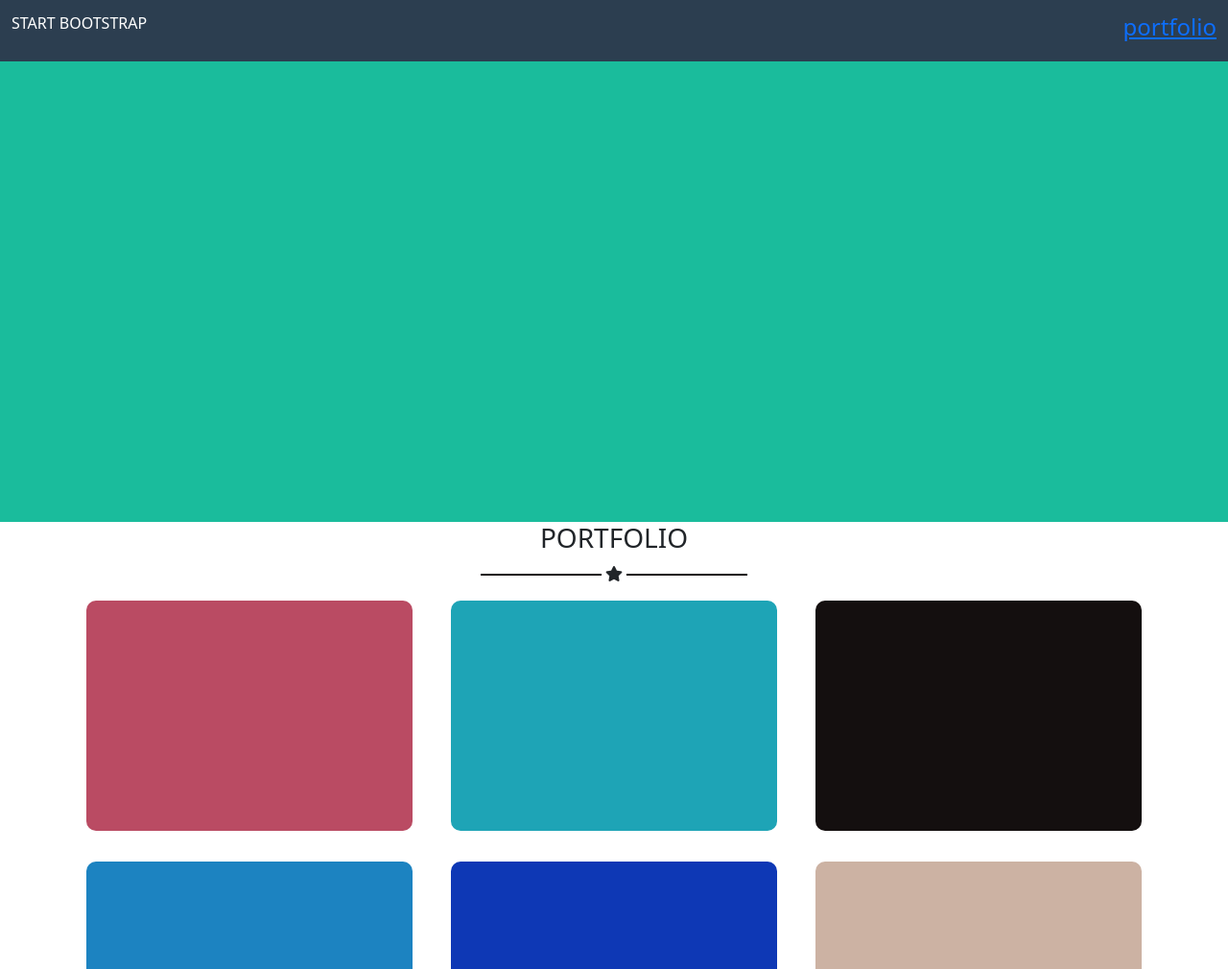
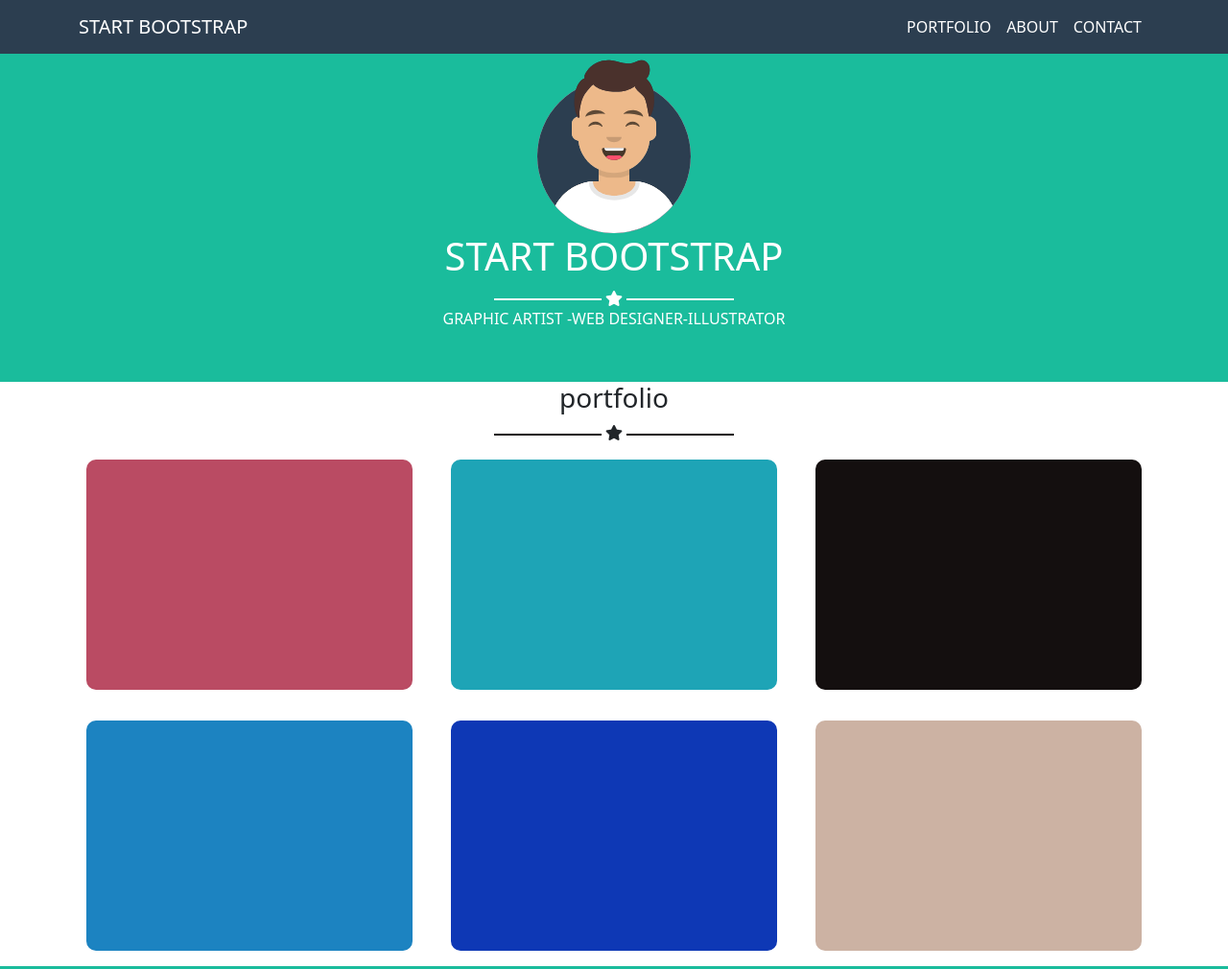
Before and after one commit to Alessio1921/html-css-bootstrap-freelancer, a plain HTML site: page index.html in a window 1280 px wide. Shown: the top 1010 px of the page at 96% size. Drawn offline with nearby package versions, Linux system fonts and the light colour scheme.

Commit message:
modified structure, completed header and jumbotron

```diff
--- a/css/style.css
+++ b/css/style.css
@@ -1,10 +1,14 @@
-.my-header, .my-footer{
-  height: 8vh;
+body{
+  overflow-x: hidden;
+}
+header, footer{
   background-color: #2c3e50;
-  color: white;
 }
-.my-jumbotron{
-  height: 60vh;
+.container-img{
+  width: 100%;
+}
+.my-jumbotron img{
+  width: 200px;
 }
 .my-card{
   height: 30vh;
@@ -22,9 +26,6 @@
   display: inline-block;
   width: 10%;
   height: 2px;
-}
-h2, h3, p{
-  text-transform: uppercase;
 }
 /* background color */
 .my-white{
--- a/index.html
+++ b/index.html
@@ -10,27 +10,52 @@
     <link rel="stylesheet" href="css/style.css">
   </head>
   <body>
-    <div class="container-fluid">
-      <div class="row my-header align-items-center">
     <!-- header -->
-        <div class="col">
-          <p>start bootstrap</p>
+    <header>
+      <!-- nav -->
+      <nav class="navbar navbar-expand-md navbar-dark text-uppercase">
+        <div class="container">
+          <a class="navbar-brand" href="#">start bootstrap</a>
+          <form class="d-flex">
+            <button class="navbar-toggler" type="button" data-bs-toggle="collapse" data-bs-target="#navbarSupportedContent" aria-controls="navbarSupportedContent" aria-expanded="false" aria-label="Toggle navigation">
+              <span class="navbar-toggler-icon"></span>
+            </button>
+            <div class="collapse navbar-collapse" id="navbarSupportedContent">
+              <ul class="navbar-nav me-auto mb-2 mb-lg-0">
+                <li class="nav-item">
+                  <a class="nav-link active" aria-current="page" href="#">portfolio</a>
+                </li>
+                <li class="nav-item">
+                  <a class="nav-link active" href="#">about</a>
+                </li>
+                <li class="nav-item">
+                  <a class="nav-link active" href="#">contact</a>
+                </li>
+              </ul>
             </div>
-        <div class="col-2 text-end">
-          <button class="d-md-none"><i class="fas fa-bars"></i></button>
-          <a href="#" class="d-none d-md-inline-block"><h4>portfolio</h4></a>
+          </form>
+        </div>
+      </nav>
+    </header>
+      <!-- jumbotron -->
+      <section class="my-jumbotron my-green">
+        <div class="container">
+          <div class="row justify-content-center">
+                <img src="img/avatar.svg" class="img-fluid" alt="avatar img">
+            <div class="col-12 text-center text-uppercase pb-5">
+                <h1>start bootstrap</h1>
+                <span class="my-line my-white align-middle"></span>
+                <i class="fas fa-star"></i>
+                <span class="my-line my-white align-middle"></span>
+                <h6>graphic artist -web designer-illustrator</h6>
             </div>
           </div>
-        <!-- jumbotron -->
-      <div class="row my-jumbotron my-green">
-        <div class="col-12"></div>
-        <div class="col-12">
-          <!-- <h2>Start Bootstrap</h2> -->
         </div>
-        <div class="col-12"></div>
-        <div class="col-12"></div>
-      </div>
+      </section>
       <!-- start main -->
+      <main>
+        <div class="container">
+          <div class="row">
             <div class="col-12 text-center">
               <h3>portfolio</h3>
               <span class="my-line my-black align-middle"></span>
@@ -39,7 +64,6 @@
             </div>
           </div>
           <!-- start card -->
-    <div class="container">
           <div class="row row-cols-1 row-cols-md-2 row-cols-lg-3">
             <div class="col">
               <div class="my-card my-red"></div>
@@ -93,10 +117,12 @@
               <span class="my-line my-black align-middle"></span>
             </div>
           </div>
+        </main>
+        <footer>
           <div class="row my-social">
           </div>
           <div class="row my-footer">
           </div>
-    </div>
+        </footer>
   </body>
 </html>
```
Lines whose indentation alone changed are shown as unchanged.
